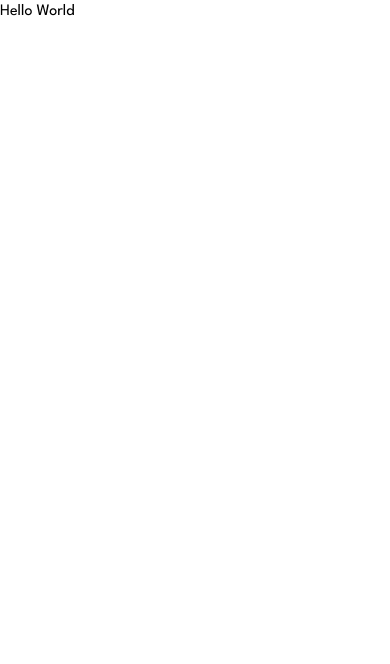
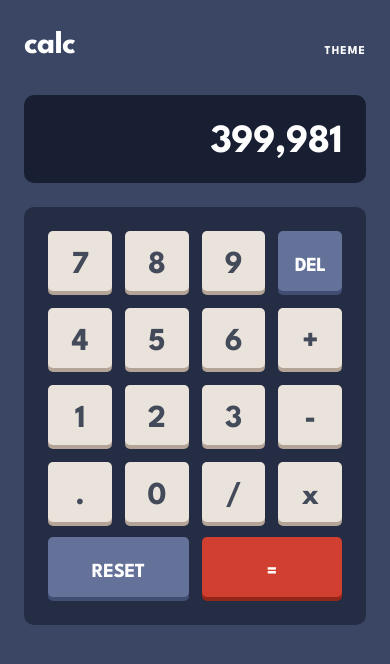
Before and after one commit to feMoraes0/frontend-mentor-calculator-app, a React (Vite) app: page / in a window 390 px wide. Shown: the top 664 px of the page. Built offline with nearby package versions, Linux system fonts and the light colour scheme.

Commit message:
feat: add mobile layout only

```diff
--- a/src/App.tsx
+++ b/src/App.tsx
@@ -1,8 +1,123 @@
+import { useEffect, useState } from 'react';
+import { numpadNumbers, numpadEnd } from './utils/numpad';
+
+type ThemeType = 'default' | 'light' | 'dark';
+
 const App = () => {
+  const [theme] = useState<ThemeType>('default');
+
+  const onPadClick = (item: string | number) => {
+    console.log('item', item);
+  };
+
+  useEffect(() => {
+    document.documentElement.setAttribute('data-theme', theme);
+  }, [theme]);
+
   return (
-    <>
-      <p>Hello World</p>
-    </>
+    <main
+      className="
+        py-[31px] px-6 h-screen w-screen box-border
+        theme-default:bg-[#3A4663]
+        theme-light:bg-[#E6E6E6]
+        theme-dark:bg-[#17062A]
+      "
+    >
+      <header className="flex flex-row justify-between items-end mb-8">
+        <a
+          href="/"
+          className="
+            font-bold text-[32px] tracking-[-0.53px] leading-[29px] mb-[3px]
+            theme-default:text-[#FFFFFF]
+            theme-light:text-[#36362C]
+            theme-dark:text-[#FFE53D]"
+        >
+          calc
+        </a>
+        <div>
+          <span
+            className="
+              font-bold text-[12px] tracking-[1px] uppercase
+              theme-default:text-[#FFFFFF]
+              theme-light:text-[#36362C]
+              theme-dark:text-[#FFE53D]
+            "
+          >
+            Theme
+          </span>
+        </div>
+      </header>
+      <h1
+        className="
+          text-[40px] leading-[37px] font-bold tracking-[-0.67px] w-full px-6 pt-[29px] pb-[22px] rounded-[10px] text-right mb-6
+          theme-default:bg-[#181F33] theme-default:text-[#FFFFFF]
+          theme-light:bg-[#EEEEEE] theme-light:text-[#36362C]
+          theme-dark:bg-[#1E0936] theme-dark:text-[#FFE53D]
+        "
+      >
+        399,981
+      </h1>
+      <section
+        className="
+          rounded-[10px] p-6
+          theme-default:bg-[#242D44]
+          theme-light:bg-[#D2CDCD]
+          theme-dark:bg-[#1E0936]
+        "
+      >
+        <div className="grid grid-cols-4 grid-rows-4 gap-x-[13px] gap-y-[17px]">
+          {numpadNumbers.map((item, index) => {
+            return (
+              <button
+                key={index}
+                className={`
+                  rounded-[5px] font-bold tracking-[-0.53px] px-3 pt-[10px] h-[60px] flex items-center justify-center cursor-pointer
+                  ${
+                    item === 'DEL'
+                      ? 'text-[20px] tracking-[-0.33px] \
+                        theme-default:shadow-[0_4px_0_#414E73] theme-default:bg-[#647198] theme-default:text-[#FFFFFF] \
+                        theme-light:shadow-[0_4px_0_#1B6066] theme-light:bg-[#378187] \
+                        theme-dark:shadow-[0_4px_0_#BE15F4] theme-dark:bg-[#56077C] theme-dark:text-[#FFFFFF]'
+                      : 'text-[32px] \
+                        theme-default:shadow-[0_4px_0_#B3A497] theme-default:bg-[#EAE3DC] theme-default:text-[#434A59] \
+                        theme-light:shadow-[0_4px_0_#A79E91] theme-light:bg-[#E5E4E1] \
+                        theme-dark:shadow-[0_4px_0_#881C9E] theme-dark:bg-[#331C4D] theme-dark:text-[#FFE53D]'
+                  }
+                `}
+                onClick={() => onPadClick(item)}
+              >
+                {item}
+              </button>
+            );
+          })}
+        </div>
+        <div className="grid grid-cols-2 gap-x-[13px] mt-[15px] mb-[4px]">
+          {numpadEnd.map((item, index) => {
+            return (
+              <button
+                key={index}
+                className={`
+                    rounded-[5px] font-bold text-[20px] tracking-[-0.33px] px-3 pt-[10px] h-[60px] flex items-center justify-center cursor-pointer
+                    ${
+                      item === 'RESET'
+                        ? 'theme-default:shadow-[0_4px_0_#414E73] theme-default:bg-[#647198] theme-default:text-[#FFFFFF] \
+                           theme-light:shadow-[0_4px_0_#1B6066] theme-light:bg-[#378187] theme-light:text-[#FFFFFF]\
+                           theme-dark:shadow-[0_4px_0_#BE15F4] theme-dark:bg-[#56077C] theme-dark:text-[#FFFFFF]'
+                        : 'theme-default:shadow-[0_4px_0_#93261A] theme-default:bg-[#D03F2F] theme-default:text-[#FFFFFF] \
+                           theme-light:shadow-[0_4px_0_#873901] theme-light:bg-[#C85402] theme-light:text-[#FFFFFF] \
+                           theme-dark:shadow-[0_4px_0_#6CF9F1] theme-dark:bg-[#00DED0] theme-dark:text-[#1A2327]'
+                    }
+
+                  `}
+                onClick={() => onPadClick(item)}
+              >
+                {item}
+              </button>
+            );
+          })}
+        </div>
+      </section>
+    </main>
   );
 };
 
```
